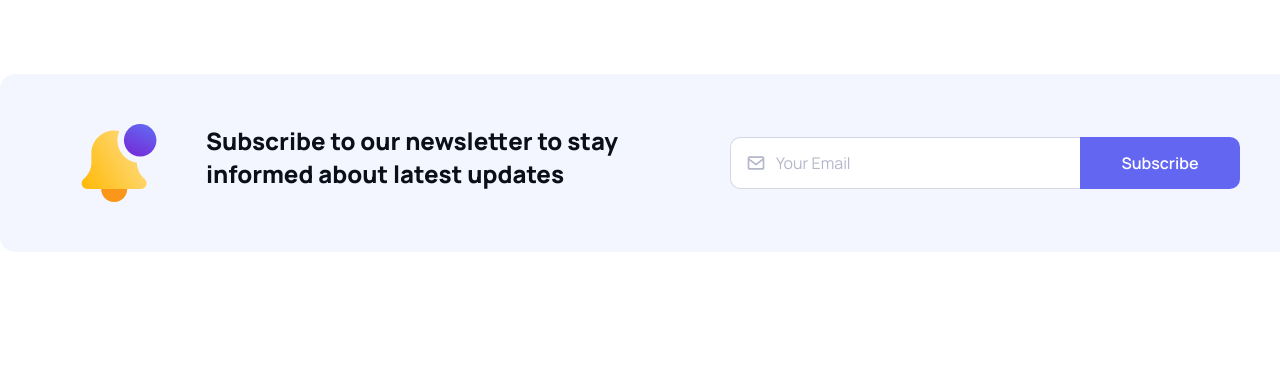
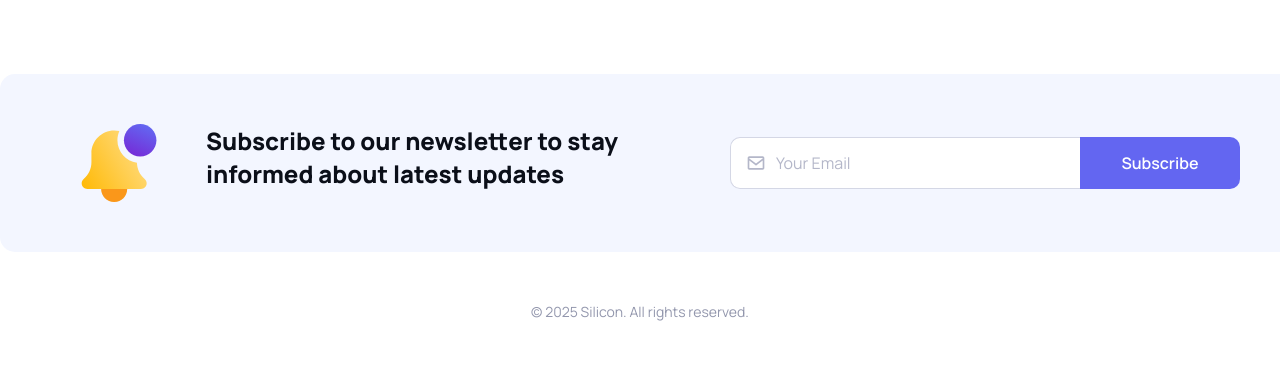
Before and after one commit to DennaSidaUpp/Silicon, a plain HTML site: page index.html in a window 1280 px wide. Shown: the part 3258-3629 px from the top of the page. Before the commit the page ends 3510 px from the top, so only its background shows below. Drawn offline with Linux system fonts and the light colour scheme.

Commit message:
added footer section

```diff
--- a/css/main.css
+++ b/css/main.css
@@ -554,6 +554,15 @@ img {
     }
 }
 
+footer{
+    text-align: center;
+    color: var(--grayscale-600);
+    background-color: white;
+    padding: 50px;
+    font-size: 14px;
+    font-weight: var(--font-weight-regular);
+}
+
 ::placeholder {
     color: var(--grayscale-500);
     opacity: 1;
--- a/index.html
+++ b/index.html
@@ -186,5 +186,12 @@
         </div>
       </section>
 
+      <!-- Footer section -->
+      <section>
+        <footer>
+            © 2025 Silicon. All rights reserved.
+        </footer>
+      </section>
+
 </body>
 </html>
```
